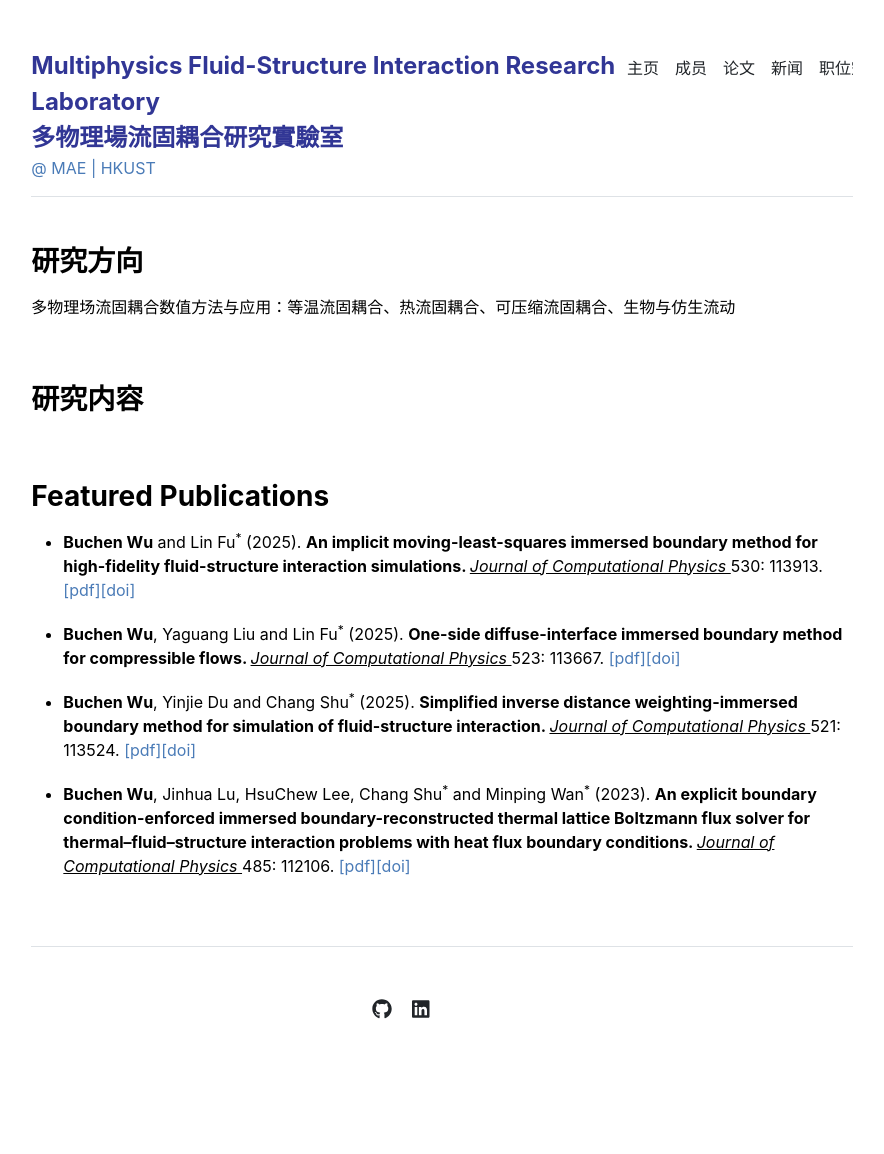
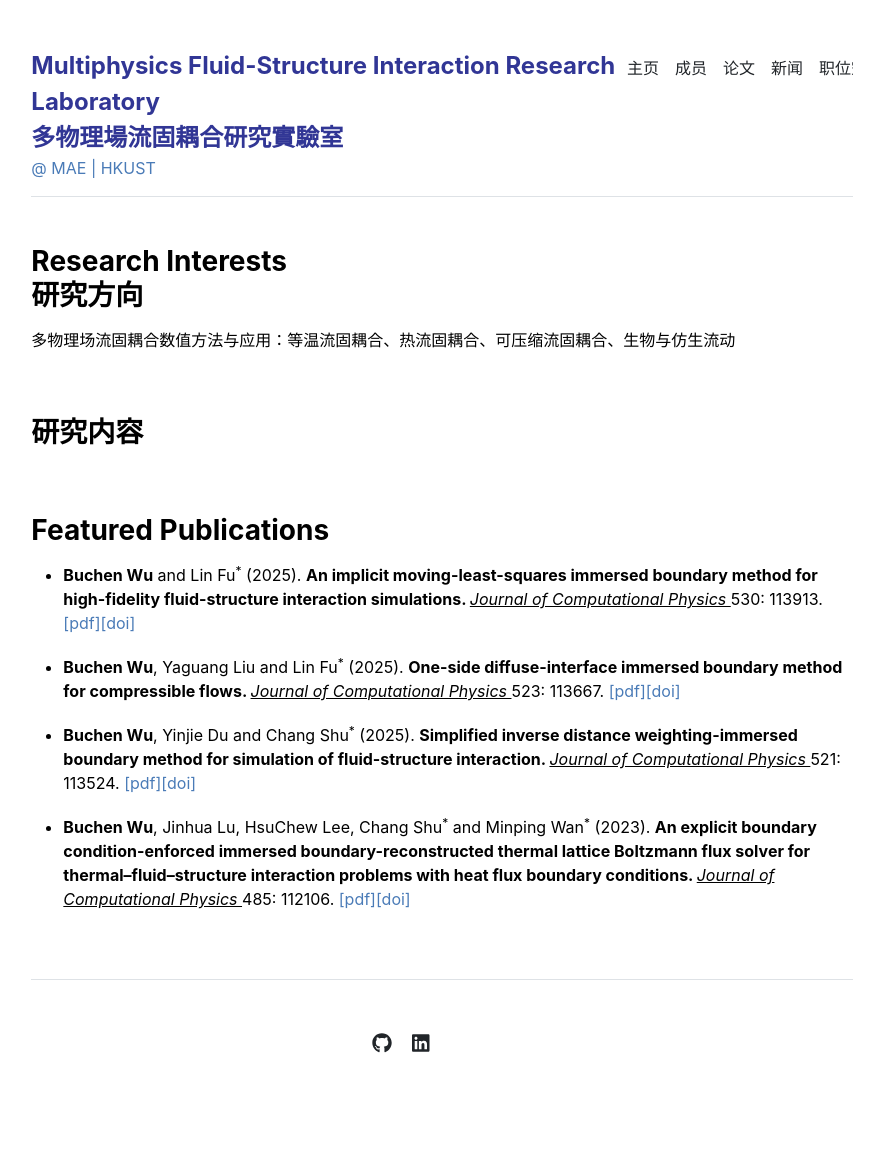
Before and after one commit to buchenwu/buchenwu.github.io, a Jekyll site: the page built from index.md, in a window 1280 px wide. Shown: the whole page, without its empty margins (198-1082 px from the left). Built offline with Jekyll 4.4.1, drawn with Linux system fonts in a browser that asks for light colours; before the commit the page ends 1121 px from its top, so only the background shows below that.

Commit message:
Update home.html

```diff
--- a/_layouts/home.html
+++ b/_layouts/home.html
@@ -4,7 +4,7 @@ layout: default
 
 <div class="row g-5 mb-5">
   <div class="col-md-12">
-    <h3 class="fw-bold mb-3">研究方向</h3>
+    <h3 class="fw-bold mb-3">Research Interests <br> 研究方向</h3>
     <p>多物理场流固耦合数值方法与应用：等温流固耦合、热流固耦合、可压缩流固耦合、生物与仿生流动</p>
   </div>
 </div>
```
